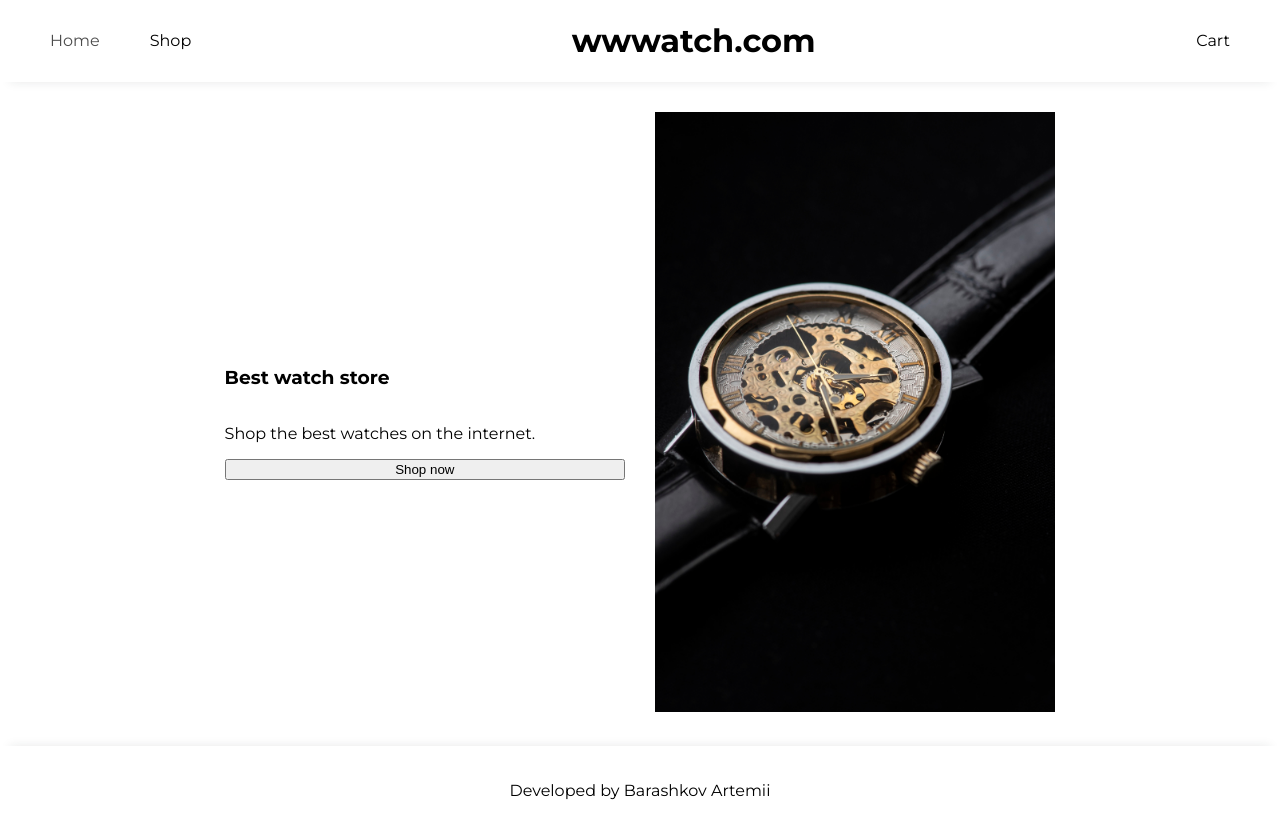
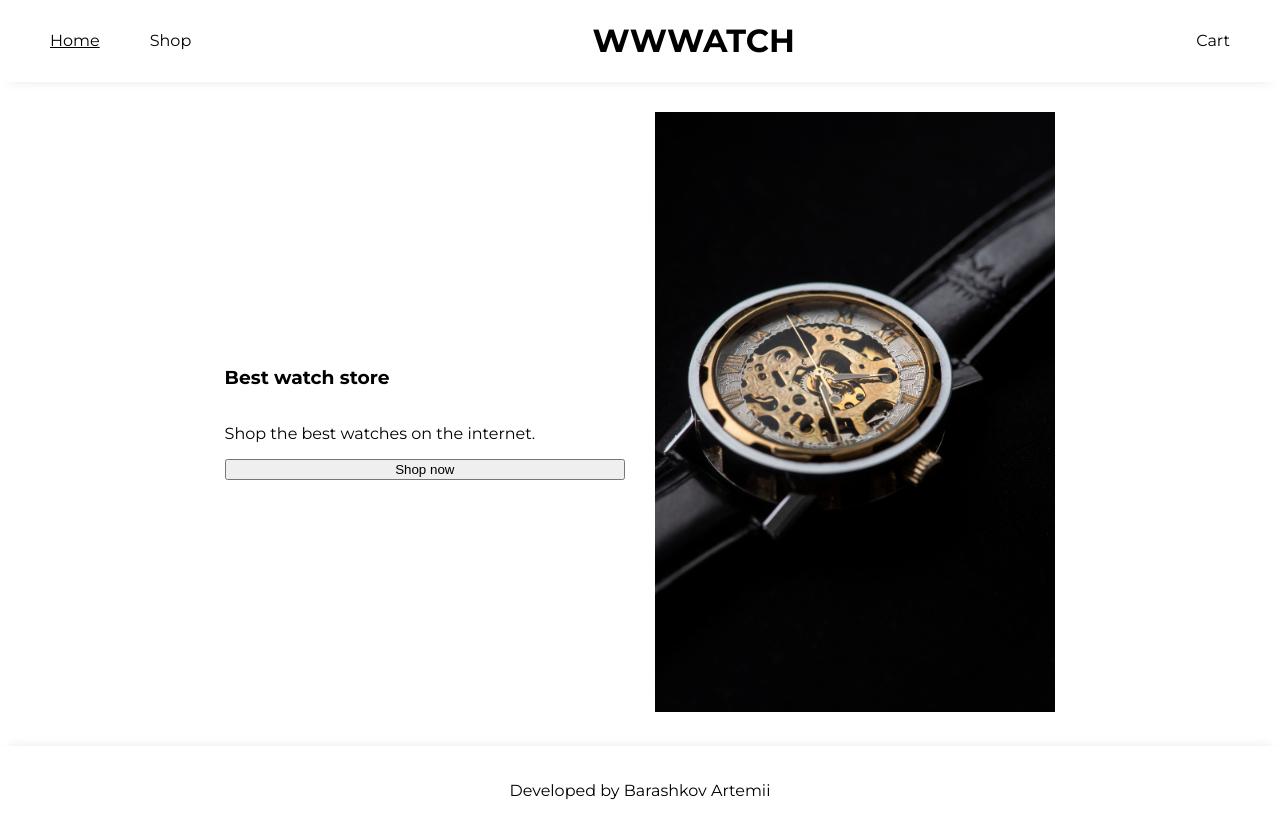
Before and after one commit to ArtemiiHH/shopping-cart, a React (Vite) app: page / in a window 1280 px wide. In both pictures the pointer is over the link "Home". Built offline with nearby package versions, Linux system fonts and the light colour scheme; a web font is replaced by a local one.

Commit message:
Add underline animation to header tabs

```diff
--- a/src/App.css
+++ b/src/App.css
@@ -28,6 +28,10 @@ a {
   color: black;
 }
 
+a:hover {
+  text-decoration: underline;
+}
+
 hr {
   border: 1px solid rgb(205, 205, 205);
   width: 100%;
--- a/src/components/header/Header.jsx
+++ b/src/components/header/Header.jsx
@@ -14,7 +14,7 @@ export default function Header({ cartItems }) {
 
       {/* Logo */}
       <h1 className={styles.logo}>
-        <Link to="/">wwwatch.com</Link>
+        <Link to="/">WWWATCH</Link>
       </h1>
 
       {/* Cart Link */}
--- a/src/components/header/Header.module.css
+++ b/src/components/header/Header.module.css
@@ -10,6 +10,10 @@
   align-self: center;
 }
 
+.logo a:hover {
+  text-decoration: none;
+}
+
 .header ul {
   display: flex;
   justify-content: flex-start;
@@ -18,11 +22,6 @@
   gap: 50px;
 }
 
-.header li:hover {
-  opacity: 0.7;
-  cursor: pointer;
-}
-
 .header h1 {
   justify-self: center;
 }
```
